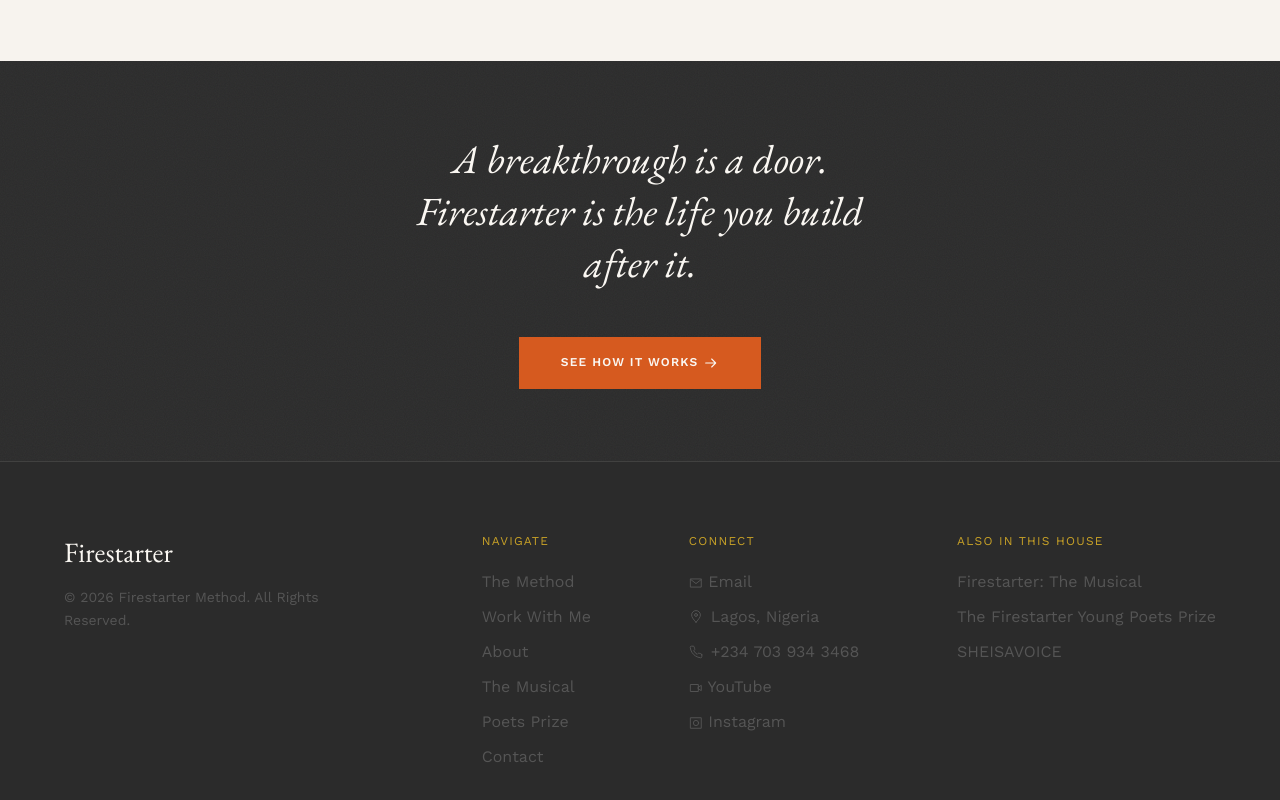
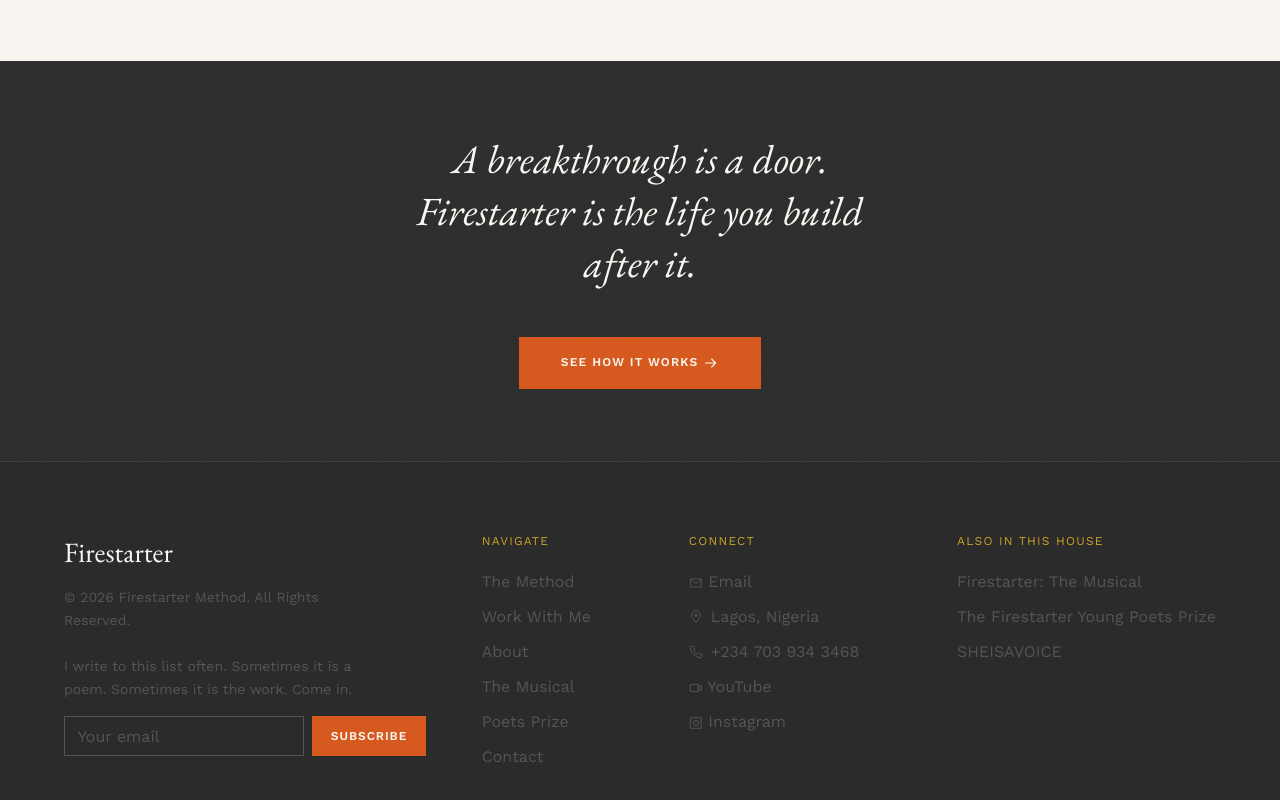
Before and after one commit to frontenddevmichael/Firestarter, a React (Vite) app: page / in a window 1280 px wide. Shown: the part 9477-10277 px from the top of the page. Built offline with nearby package versions, Linux system fonts and the light colour scheme; no server answers.

Commit message:
Fix footer email sign-up per new doc, change Section 9 links to client-side navigation

```diff
--- a/src/components/Footer.jsx
+++ b/src/components/Footer.jsx
@@ -1,3 +1,4 @@
+import { useState } from 'react';
 import { Link, useLocation } from 'react-router-dom';
 import Icon from './Icon';
 import styles from './Footer.module.css';
@@ -5,6 +6,15 @@ import styles from './Footer.module.css';
 export default function Footer() {
   const { pathname } = useLocation();
   const isPrize = pathname.startsWith('/prize');
+  const [email, setEmail] = useState('');
+  const [status, setStatus] = useState('idle');
+
+  const handleSubmit = (e) => {
+    e.preventDefault();
+    if (!email || !/^[^\s@]+@[^\s@]+\.[^\s@]+$/.test(email)) return;
+    setStatus('success');
+    setEmail('');
+  };
 
   return (
     <footer className={styles.footer}>
@@ -14,6 +24,24 @@ export default function Footer() {
           <p className={styles.copy}>
             © 2026 Firestarter Method. All Rights Reserved.
           </p>
+          <div className={styles.signup}>
+            <span className={styles.footerLabel}>I write to this list often. Sometimes it is a poem. Sometimes it is the work. Come in.</span>
+            {status === 'success' ? (
+              <p className={styles.signupSuccess}>You are in. Watch your inbox.</p>
+            ) : (
+              <form className={styles.signupForm} onSubmit={handleSubmit}>
+                <input
+                  type="email"
+                  placeholder="Your email"
+                  className={styles.signupInput}
+                  required
+                  value={email}
+                  onChange={(e) => setEmail(e.target.value)}
+                />
+                <button type="submit" className={styles.signupBtn}>Subscribe</button>
+              </form>
+            )}
+          </div>
         </div>
 
         <div className={styles.col}>
--- a/src/components/Footer.module.css
+++ b/src/components/Footer.module.css
@@ -67,6 +67,67 @@
   margin-bottom: var(--space-xs);
 }
 
+.signup {
+  margin-top: var(--space-md);
+}
+
+.footerLabel {
+  display: block;
+  font-size: var(--fs-caption);
+  color: var(--color-grey);
+  line-height: var(--lh-body);
+  margin-bottom: var(--space-sm);
+}
+
+.signupForm {
+  display: flex;
+  gap: var(--space-xs);
+}
+
+.signupInput {
+  flex: 1;
+  background: none;
+  border: 1px solid rgba(250, 247, 242, 0.2);
+  color: var(--color-warm-white);
+  font-family: var(--font-body);
+  font-size: var(--fs-body-md);
+  padding: 0.6rem 0.8rem;
+  outline: none;
+  transition: border-color 0.2s ease;
+}
+
+.signupInput:focus {
+  border-color: var(--color-ember);
+}
+
+.signupInput::placeholder {
+  color: var(--color-grey);
+}
+
+.signupBtn {
+  background: var(--color-ember);
+  border: none;
+  color: var(--color-warm-white);
+  font-family: var(--font-body);
+  font-size: var(--fs-label-caps);
+  font-weight: 600;
+  letter-spacing: 0.08em;
+  text-transform: uppercase;
+  padding: 0.6rem 1.2rem;
+  cursor: pointer;
+  transition: background-color 0.2s ease;
+  white-space: nowrap;
+}
+
+.signupBtn:hover {
+  background-color: var(--color-burnt-orange);
+}
+
+.signupSuccess {
+  color: var(--color-ember);
+  font-size: var(--fs-body-md);
+}
+
 .contactLine {
   display: inline-flex;
   align-items: center;
--- a/src/pages/CompanyHome/CompanyHome.jsx
+++ b/src/pages/CompanyHome/CompanyHome.jsx
@@ -328,15 +328,15 @@ export default function CompanyHome() {
             <span className={styles.smallHeading}>Also in this house</span>
             <p className={styles.houseLead}>Where else does the method show up?</p>
             <div className={styles.houseLinks}>
-              <a href="/musical" className={styles.houseLink}>
+              <Link to="/musical" className={styles.houseLink}>
                 <strong>Firestarter: The Musical.</strong> The method, on a stage, ticketed and open to the public.
-              </a>
+              </Link>
               <a href="#" target="_blank" rel="noopener noreferrer" className={styles.houseLink}>
                 <strong>SHEISAVOICE.</strong> We give ten percent of every Firestarter performance to SHEISAVOICE, our sister foundation supporting children with special needs.
               </a>
-              <a href="/prize" className={styles.houseLink}>
+              <Link to="/prize" className={styles.houseLink}>
                 <strong>Firestarter Young Poets Prize.</strong> We also kicked off the Firestarter Young Poets Prize. This year's theme: My Voice, My Future.
-              </a>
+              </Link>
             </div>
           </Reveal>
         </div>
```
